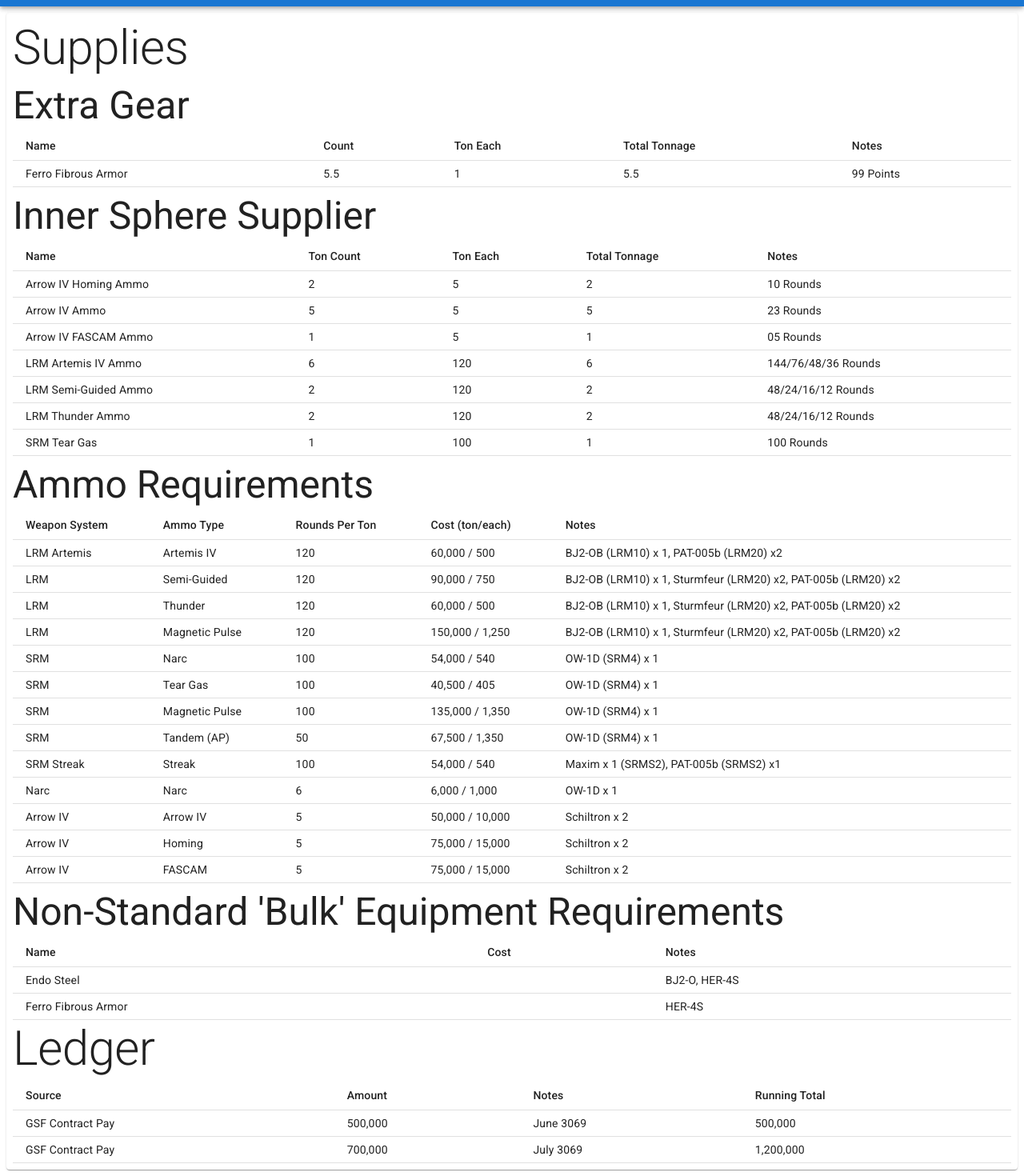
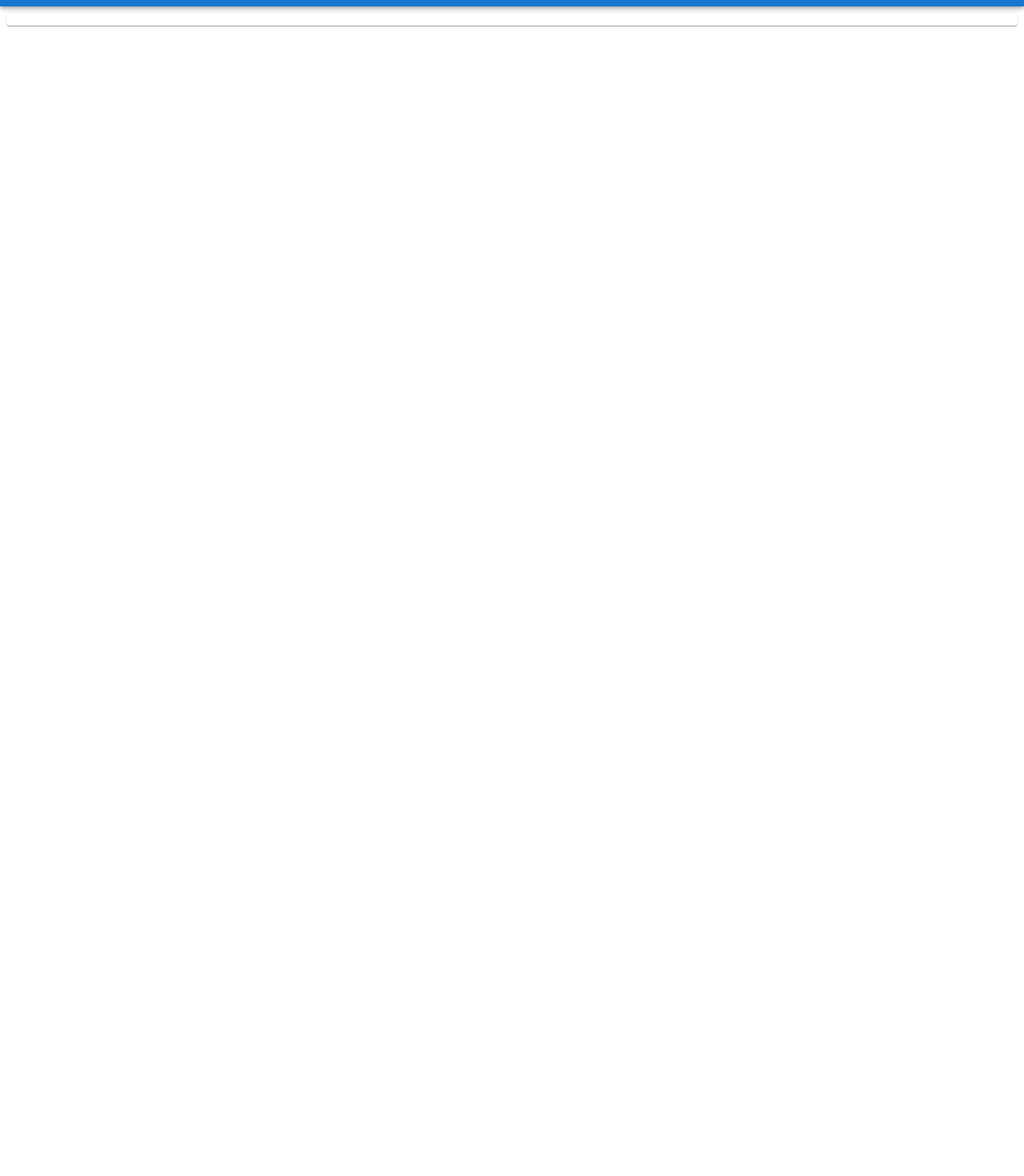
Before and after one commit to Rangoric/BattleTech-Campaign, a Next.js app: page /BattleTech-Campaign/supplies in a window 1280 px wide. Shown: the part 56-1526 px from the top of the page at 80% size. After the commit the page ends 800 px from the top, so only its background shows below. Built offline with nearby package versions, Linux system fonts and the light colour scheme.

Commit message:
As stuff moves to world anvil it is removed from here.

```diff
--- a/src/pages/supplies.mdx
+++ b/src/pages/supplies.mdx
@@ -2,55 +2,3 @@ import { Framework } from "../layout/Framework";
 export default function MDXPage({ children }) {
   return <Framework>{children}</Framework>;
 }
-
-## Supplies
-
-### Extra Gear
-
-| Name                | Count | Ton Each | Total Tonnage | Notes     |
-| ------------------- | ----- | -------- | ------------- | --------- |
-| Ferro Fibrous Armor | 5.5   | 1        | 5.5           | 99 Points |
-
-### Inner Sphere Supplier
-
-| Name                 | Ton Count | Ton Each | Total Tonnage | Notes               |
-| -------------------- | --------- | -------- | ------------- | ------------------- |
-| Arrow IV Homing Ammo | 2         | 5        | 2             | 10 Rounds           |
-| Arrow IV Ammo        | 5         | 5        | 5             | 23 Rounds           |
-| Arrow IV FASCAM Ammo | 1         | 5        | 1             | 05 Rounds           |
-| LRM Artemis IV Ammo  | 6         | 120      | 6             | 144/76/48/36 Rounds |
-| LRM Semi-Guided Ammo | 2         | 120      | 2             | 48/24/16/12 Rounds  |
-| LRM Thunder Ammo     | 2         | 120      | 2             | 48/24/16/12 Rounds  |
-| SRM Tear Gas         | 1         | 100      | 1             | 100 Rounds          |
-
-### Ammo Requirements
-
-| Weapon System | Ammo Type      | Rounds Per Ton | Cost (ton/each) | Notes                                                         |
-| ------------- | -------------- | -------------- | --------------- | ------------------------------------------------------------- |
-| LRM Artemis   | Artemis IV     | 120            | 60,000 / 500    | BJ2-OB (LRM10) x 1, PAT-005b (LRM20) x2                       |
-| LRM           | Semi-Guided    | 120            | 90,000 / 750    | BJ2-OB (LRM10) x 1, Sturmfeur (LRM20) x2, PAT-005b (LRM20) x2 |
-| LRM           | Thunder        | 120            | 60,000 / 500    | BJ2-OB (LRM10) x 1, Sturmfeur (LRM20) x2, PAT-005b (LRM20) x2 |
-| LRM           | Magnetic Pulse | 120            | 150,000 / 1,250 | BJ2-OB (LRM10) x 1, Sturmfeur (LRM20) x2, PAT-005b (LRM20) x2 |
-| SRM           | Narc           | 100            | 54,000 / 540    | OW-1D (SRM4) x 1                                              |
-| SRM           | Tear Gas       | 100            | 40,500 / 405    | OW-1D (SRM4) x 1                                              |
-| SRM           | Magnetic Pulse | 100            | 135,000 / 1,350 | OW-1D (SRM4) x 1                                              |
-| SRM           | Tandem (AP)    | 50             | 67,500 / 1,350  | OW-1D (SRM4) x 1                                              |
-| SRM Streak    | Streak         | 100            | 54,000 / 540    | Maxim x 1 (SRMS2), PAT-005b (SRMS2) x1                        |
-| Narc          | Narc           | 6              | 6,000 / 1,000   | OW-1D x 1                                                     |
-| Arrow IV      | Arrow IV       | 5              | 50,000 / 10,000 | Schiltron x 2                                                 |
-| Arrow IV      | Homing         | 5              | 75,000 / 15,000 | Schiltron x 2                                                 |
-| Arrow IV      | FASCAM         | 5              | 75,000 / 15,000 | Schiltron x 2                                                 |
-
-### Non-Standard 'Bulk' Equipment Requirements
-
-| Name                | Cost | Notes         |
-| ------------------- | ---- | ------------- |
-| Endo Steel          |      | BJ2-O, HER-4S |
-| Ferro Fibrous Armor |      | HER-4S        |
-
-## Ledger
-
-| Source           | Amount  | Notes     | Running Total |
-| ---------------- | ------- | --------- | ------------- |
-| GSF Contract Pay | 500,000 | June 3069 | 500,000       |
-| GSF Contract Pay | 700,000 | July 3069 | 1,200,000     |
```
Also changed, not shown: src/pages/senior-officers.mdx (+0 -14 lines), src/pages/shopping-list.mdx (+0 -13 lines), 1 other file (tests, documents, lock files or other folders).
